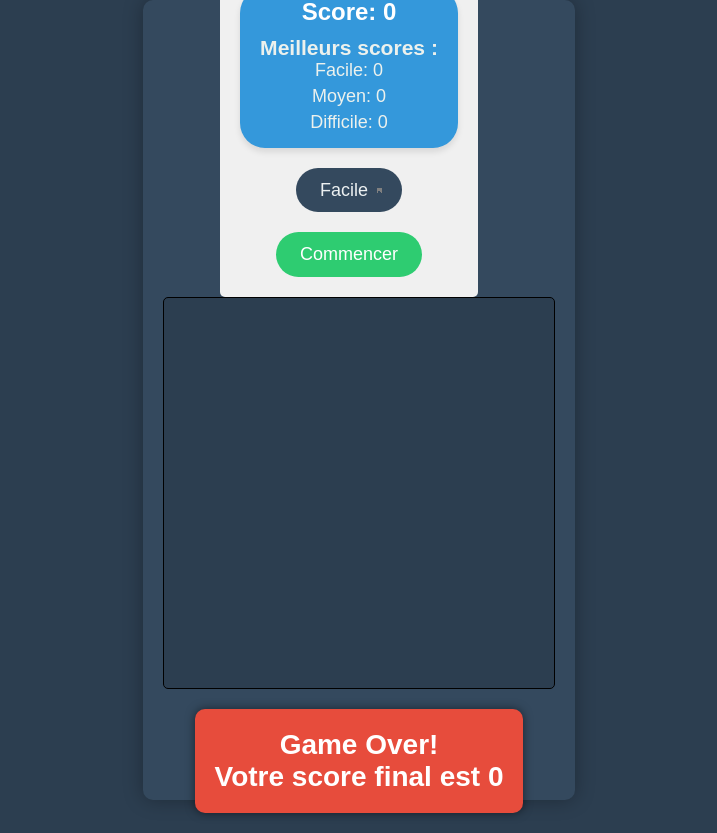
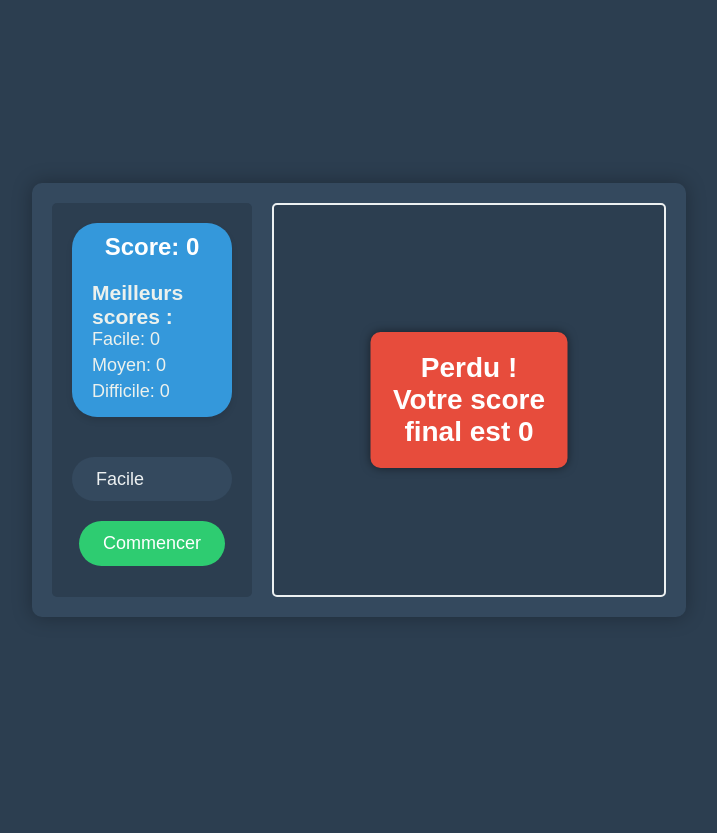
Before and after one commit to Shadow-sinn/snake-game, a plain HTML site: page index.html in a window 1280 px wide. Both pictures are taken after a click on the button "Commencer". Shown: the whole page, without its empty margins (281-998 px from the left). After the commit the page ends 800 px from the top, so only its background shows below. Drawn offline with Linux system fonts and the light colour scheme.

Commit message:
Close #14

```diff
--- a/script.js
+++ b/script.js
@@ -1,103 +1,71 @@
-// Récupère l'élément canvas et son contexte 2D
 const canvas = document.getElementById('canvas');
 const ctx = canvas.getContext('2d');
-
-// Récupère les éléments HTML pour le bouton de démarrage, le sélecteur de niveau et l'affichage du score et du message de fin de partie
 const startBtn = document.getElementById('start-btn');
 const levelSelect = document.getElementById('level-select');
 const scoreDisplay = document.getElementById('score');
 const gameOverMessage = document.getElementById('game-over-message');
 
-// Initialise le score à 0
+let highScores = {
+    easy: 0,
+    medium: 0,
+    hard: 0
+};
+
 let score = 0;
-
-// Stocke l'intervalle pour la boucle de jeu et les intervalles pour les ennemis
 let gameInterval;
 let enemyIntervals = [];
-
-// Initialise le serpent avec sa position de départ
 let snake = [{ x: 120, y: 120 }, { x: 90, y: 120 }, { x: 60, y: 120 }];
-
-// Initialise la direction du serpent
 let direction = 'right';
-
-// Stocke les positions des ennemis
 let enemies = [];
-
-// Initialise la position de la nourriture
-let food = { x: Math.floor(Math.random() * 13) * 30, y: Math.floor(Math.random() * 13) * 30 };
-
-// Stocke les dernières positions des ennemis
+let food = { x: 0, y: 0 };
 let lastEnemyPositions = [];
 
-// Définit les paramètres de jeu en fonction du niveau de difficulté
 const gameSettings = {
-    easy: { enemySpeed: 7000 },
+    easy: { enemySpeed: 7000, enemyCount: 1 },
     medium: { enemySpeed: 5000, enemyCount: 2 },
     hard: { enemySpeed: 3000, enemyCount: 3 }
 };
 
-// Récupère le niveau de difficulté sélectionné
 let currentLevel = gameSettings[levelSelect.value];
 
-// Définit les dimensions du canvas
 canvas.width = 390;
 canvas.height = 390;
 
-// Fonction pour démarrer une nouvelle partie
 function startGame() {
-    // Réinitialise le score
     score = 0;
     scoreDisplay.textContent = `Score: ${score}`;
-
-    // Cache le message de fin de partie
     gameOverMessage.style.display = 'none';
-
-    // Arrête la boucle de jeu et les intervalles des ennemis
     clearInterval(gameInterval);
     enemyIntervals.forEach(interval => clearInterval(interval));
     enemyIntervals = [];
 
-    // Récupère le niveau de difficulté sélectionné
     currentLevel = gameSettings[levelSelect.value];
 
-    // Réinitialise le serpent, les ennemis et la nourriture
     snake = [{ x: 120, y: 120 }, { x: 90, y: 120 }, { x: 60, y: 120 }];
     direction = 'right';
     enemies = [];
     for (let i = 0; i < currentLevel.enemyCount; i++) {
         enemies.push(getNewEnemyPosition());
     }
-    food = { x: Math.floor(Math.random() * 13) * 30, y: Math.floor(Math.random() * 13) * 30 };
+    food = getNewFoodPosition();
     lastEnemyPositions = enemies.map(enemy => ({ x: enemy.x, y: enemy.y }));
 
-    // Démarre la boucle de jeu et les intervalles des ennemis
     gameInterval = setInterval(gameLoop, 100);
     enemyIntervals = enemies.map(enemy => setInterval(() => moveEnemy(enemy), currentLevel.enemySpeed));
 }
 
-// Fonction pour la boucle de jeu
 function gameLoop() {
-    // Efface le canvas
     ctx.clearRect(0, 0, canvas.width, canvas.height);
 
-    // Déplace le serpent
     for (let i = snake.length - 1; i > 0; i--) {
         snake[i] = { ...snake[i - 1] };
     }
 
-    // Met à jour la position de la tête du serpent en fonction de la direction
-    if (direction === 'right') {
-        snake[0].x += 30;
-    } else if (direction === 'left') {
-        snake[0].x -= 30;
-    } else if (direction === 'up') {
-        snake[0].y -= 30;
-    } else if (direction === 'down') {
-        snake[0].y += 30;
-    }
+    if (direction === 'right') snake[0].x += 30;
+    else if (direction === 'left') snake[0].x -= 30;
+    else if (direction === 'up') snake[0].y -= 30;
+    else if (direction === 'down') snake[0].y += 30;
 
-    // Vérifie la collision avec les bords du canvas ou avec le corps du serpent
     if (snake[0].x < 0 || snake[0].x >= canvas.width || snake[0].y < 0 || snake[0].y >= canvas.height) {
         gameOver();
         return;
@@ -110,15 +78,13 @@ function gameLoop() {
         }
     }
 
-    // Vérifie la collision avec la nourriture
     if (snake[0].x === food.x && snake[0].y === food.y) {
         score++;
         scoreDisplay.textContent = `Score: ${score}`;
         snake.push({ ...snake[snake.length - 1] });
-        food = { x: Math.floor(Math.random() * 13) * 30, y: Math.floor(Math.random() * 13) * 30 };
+        food = getNewFoodPosition();
     }
 
-    // Vérifie la collision avec les ennemis
     for (let i = 0; i < enemies.length; i++) {
         if (snake[0].x === enemies[i].x && snake[0].y === enemies[i].y) {
             if (snake.length > 3) {
@@ -134,31 +100,26 @@ function gameLoop() {
         }
     }
 
-    // Dessine le serpent
     ctx.fillStyle = 'green';
     snake.forEach(segment => ctx.fillRect(segment.x, segment.y, 30, 30));
 
-    // Dessine la nourriture
-    ctx.fillStyle = 'blue';
+    ctx.fillStyle = 'red';
     ctx.fillRect(food.x, food.y, 30, 30);
 
-    // Dessine les ennemis
-    ctx.fillStyle = 'red';
+    ctx.fillStyle = 'black';
     enemies.forEach(enemy => ctx.fillRect(enemy.x, enemy.y, 30, 30));
 }
 
-// Fonction pour déplacer un ennemi
 function moveEnemy(enemy) {
     enemy = getNewEnemyPosition(enemy);
 }
 
-// Fonction pour générer une nouvelle position pour un ennemi
 function getNewEnemyPosition(enemy = null) {
     let newX, newY;
     do {
         newX = Math.floor(Math.random() * 13) * 30;
         newY = Math.floor(Math.random() * 13) * 30;
-    } while (isTooClose(enemy?.x, enemy?.y, newX, newY));
+    } while (isPositionOnSnake(newX, newY) || isPositionTooCloseToSnake(newX, newY));
 
     if (enemy) {
         enemy.x = newX;
@@ -169,61 +130,58 @@ function getNewEnemyPosition(enemy = null) {
     }
 }
 
-// Fonction pour vérifier si la nouvelle position d'un ennemi est trop proche de sa position précédente
-function isTooClose(x1, y1, x2, y2) {
-    const distanceX = Math.abs(x1 - x2);
-    const distanceY = Math.abs(y1 - y2);
-
-    // Vérifie si la nouvelle position est à moins de 6 blocs de la position précédente
-    return distanceX < 180 && distanceY < 180;
+function getNewFoodPosition() {
+    let newX, newY;
+    do {
+        newX = Math.floor(Math.random() * 13) * 30;
+        newY = Math.floor(Math.random() * 13) * 30;
+    } while (isPositionOnSnake(newX, newY) || isPositionTooCloseToSnake(newX, newY));
+    return { x: newX, y: newY };
 }
 
-// Fonction pour gérer la fin de la partie
+function isPositionOnSnake(x, y) {
+    return snake.some(segment => segment.x === x && segment.y === y);
+}
+
+function isPositionTooCloseToSnake(x, y) {
+    return snake.some(segment => {
+        const distanceX = Math.abs(x - segment.x);
+        const distanceY = Math.abs(y - segment.y);
+        return distanceX < 60 && distanceY < 60;
+    });
+}
+
 function gameOver() {
-    // Arrête la boucle de jeu et les intervalles des ennemis
     clearInterval(gameInterval);
     enemyIntervals.forEach(interval => clearInterval(interval));
+    gameOverMessage.style.display = 'flex';
+    gameOverMessage.innerHTML = `Perdu !<br>Votre score final est ${score}`;
 
-    // Affiche le message de fin de partie
-    gameOverMessage.style.display = 'flex';
-    gameOverMessage.innerHTML = `Game Over!<br>Votre score final est ${score}`;
-
-    // Mettre à jour le meilleur score si nécessaire
-    if (score > highScores[levelSelect.value]) {
-        highScores[levelSelect.value] = score;
+    const currentLevel = levelSelect.value;
+    if (score > highScores[currentLevel]) {
+        highScores[currentLevel] = score;
         updateHighScores();
     }
 }
 
 function updateHighScores() {
-    const highScoresElement = document.getElementById('high-scores');
-    highScoresElement.innerHTML = `
-        <h3>Meilleurs scores :</h3>
-        <ul>
-            <li>Facile : ${highScores.easy}</li>
-            <li>Moyen : ${highScores.medium}</li>
-            <li>Difficile : ${highScores.hard}</li>
-        </ul>
-    `;
+    const highScoreEasy = document.getElementById('high-score-easy');
+    const highScoreMedium = document.getElementById('high-score-medium');
+    const highScoreHard = document.getElementById('high-score-hard');
+
+    highScoreEasy.textContent = `Facile: ${highScores.easy}`;
+    highScoreMedium.textContent = `Moyen: ${highScores.medium}`;
+    highScoreHard.textContent = `Difficile: ${highScores.hard}`;
 }
 
-// Gestion des événements clavier pour contrôler le serpent
 document.addEventListener('keydown', (e) => {
-    if (e.key === 'ArrowUp' && direction !== 'down') {
-        direction = 'up';
-    } else if (e.key === 'ArrowDown' && direction !== 'up') {
-        direction = 'down';
-    } else if (e.key === 'ArrowLeft' && direction !== 'right') {
-        direction = 'left';
-    } else if (e.key === 'ArrowRight' && direction !== 'left') {
-        direction = 'right';
-    }
+    if (e.key === 'ArrowUp' && direction !== 'down') direction = 'up';
+    else if (e.key === 'ArrowDown' && direction !== 'up') direction = 'down';
+    else if (e.key === 'ArrowLeft' && direction !== 'right') direction = 'left';
+    else if (e.key === 'ArrowRight' && direction !== 'left') direction = 'right';
 });
 
-// Gestion du clic sur le bouton de démarrage
 startBtn.addEventListener('click', startGame);
-
-// Gestion du changement de niveau de difficulté
 levelSelect.addEventListener('change', () => {
     currentLevel = gameSettings[levelSelect.value];
     enemyIntervals.forEach(interval => clearInterval(interval));
@@ -231,5 +189,4 @@ levelSelect.addEventListener('change', () => {
     startGame();
 });
 
-// Initialiser l'affichage des meilleurs scores
 updateHighScores();
--- a/styles.css
+++ b/styles.css
@@ -2,6 +2,16 @@
   margin: 0;
   padding: 0;
   box-sizing: border-box;
+}
+
+body, html {
+  height: 100%;
+  font-family: 'Arial', sans-serif;
+  background-color: #2c3e50;
+  color: #ecf1ed;
+  display: flex;
+  justify-content: center;
+  align-items: center;
 }
 
 #game-title {
@@ -10,36 +20,36 @@
   margin-bottom: 20px;
   color: #ffffff;
 }
-body {
-  font-family: 'Arial', sans-serif;
-  background-color: #2c3e50;
-  display: flex;
-  flex-direction: column;
-  align-items: center;
-  justify-content: center;
-  height: 100vh;
-  color: #ecf1ed;
-}
 
 .game-container {
   display: flex;
-  flex-direction: column;
-  align-items: center;
-  justify-content: center;
+  max-width: 1000px;
+  width: 100%;
   background-color: #34495e;
   padding: 20px;
   border-radius: 10px;
   box-shadow: 0 0 20px rgba(0, 0, 0, 0.3);
 }
 
-/* Canvas Styling */
-#canvas {
-  border: 2px solid #ecf0f1;
+.sidebar {
   background-color: #2c3e50;
+  padding: 20px;
   border-radius: 5px;
+  margin-right: 20px;
+  display: flex;
+  flex-direction: column;
+  align-items: center;
+  width: 200px;
 }
 
-/* Score Display Styling */
+.game-area {
+  display: flex;
+  flex-direction: column;
+  align-items: center;
+  flex: 1;
+  position: relative;
+}
+
 .score-container {
   background-color: #3498db;
   padding: 10px 20px;
@@ -55,28 +65,43 @@ body {
   text-align: center;
 }
 
-/* Game Over Message Styling */
+.high-scores {
+  font-size: 18px;
+  margin-top: 20px;
+}
+
+.high-scores ul {
+  list-style: none;
+  padding: 0;
+  margin: 0;
+}
+
+.high-scores li {
+  margin-bottom: 5px;
+}
+
+#canvas {
+  border: 2px solid #ecf0f1;
+  background-color: #2c3e50;
+  border-radius: 5px;
+}
+
 #game-over-message {
+  position: absolute;
+  top: 50%;
+  left: 50%;
+  transform: translate(-50%, -50%);
   display: none;
-  flex-direction: column;
-  align-items: center;
-  justify-content: center;
+  background-color: #e74c3c;
+  padding: 20px;
+  border-radius: 10px;
   font-size: 28px;
   font-weight: bold;
   color: #fff;
-  background-color: #e74c3c;
-  padding: 20px;
-  border-radius: 10px;
+  text-align: center;
   box-shadow: 0 0 10px rgba(0, 0, 0, 0.5);
-  margin: 20px 0;
-  text-align: center;
 }
 
-#game-over-message.show {
-  display: flex;
-}
-
-/* Start Button Styling */
 #start-btn {
   padding: 12px 24px;
   font-size: 18px;
@@ -103,12 +128,8 @@ body {
   border: none;
   border-radius: 25px;
   cursor: pointer;
-  background-image: linear-gradient(45deg, transparent 50%, gray 50%), linear-gradient(135deg, gray 50%, transparent 50%);
-  background-position: calc(100% - 20px) calc(1em + 2px);
-  background-size: 5px 5px, 5px 5px, 5px 5px;
-  background-repeat: no-repeat;
-  -webkit-appearance: none;
-  -moz-appearance: none;
+  margin-top: 20px;
+  width: 100%;
 }
 
 #level-select option {
@@ -117,6 +138,16 @@ body {
 }
 
 @media (max-width: 600px) {
+  .game-container {
+    flex-direction: column;
+  }
+
+  .sidebar {
+    width: 100%;
+    margin-right: 0;
+    margin-bottom: 20px;
+  }
+
   #canvas {
     width: 90vw;
     height: 90vw;
@@ -135,58 +166,3 @@ body {
     padding: 10px 20px;
   }
 }
-.game-container {
-  display: flex;
-  justify-content: center;
-  align-items: center;
-  height: 100vh;
-  margin: 0 auto; /* Centrer horizontalement */
-  max-width: 1000px; /* Limiter la largeur maximale */
-}
-
-.sidebar {
-  background-color: #f0f0f0;
-  padding: 20px;
-  border-radius: 5px;
-  margin-right: 20px;
-  display: flex;
-  flex-direction: column;
-  align-items: center;
-  flex: 1; /* Prendre une partie de l'espace disponible */
-}
-
-.game-area {
-  display: flex;
-  flex-direction: column;
-  align-items: center;
-  flex: 3; /* Prendre une plus grande partie de l'espace disponible */
-}
-
-.score-container {
-  margin-bottom: 20px;
-  text-align: center;
-}
-
-.score-display {
-  font-size: 24px;
-  font-weight: bold;
-  margin-bottom: 10px;
-}
-
-.high-scores {
-  font-size: 18px;
-}
-
-.high-scores ul {
-  list-style: none;
-  padding: 0;
-  margin: 0;
-}
-
-.high-scores li {
-  margin-bottom: 5px;
-}
-
-#canvas {
-  border: 1px solid black; /* Ajouter une bordure pour mieux voir le canvas */
-}
```
Also changed, not shown: index.html (indentation only).
